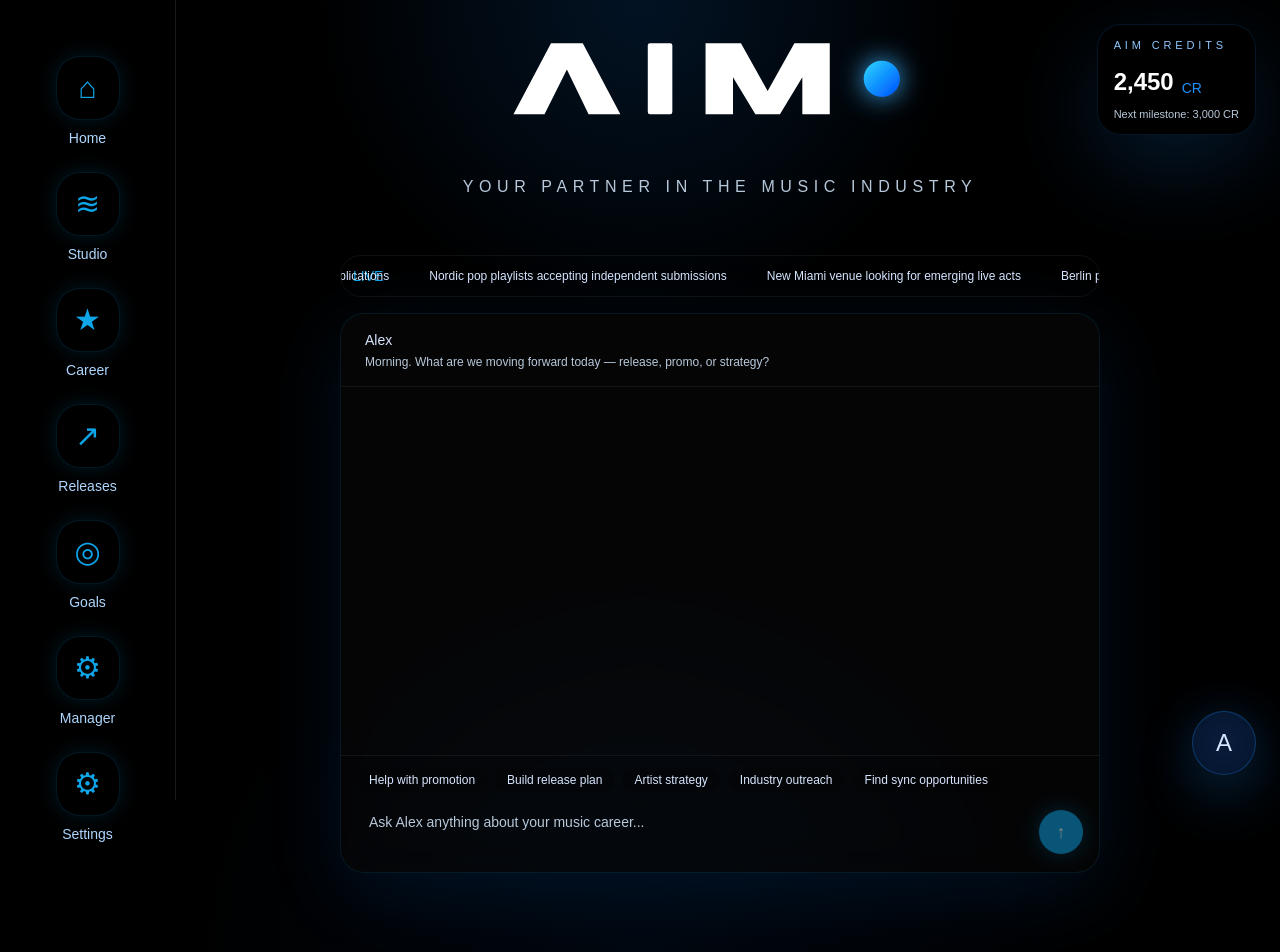
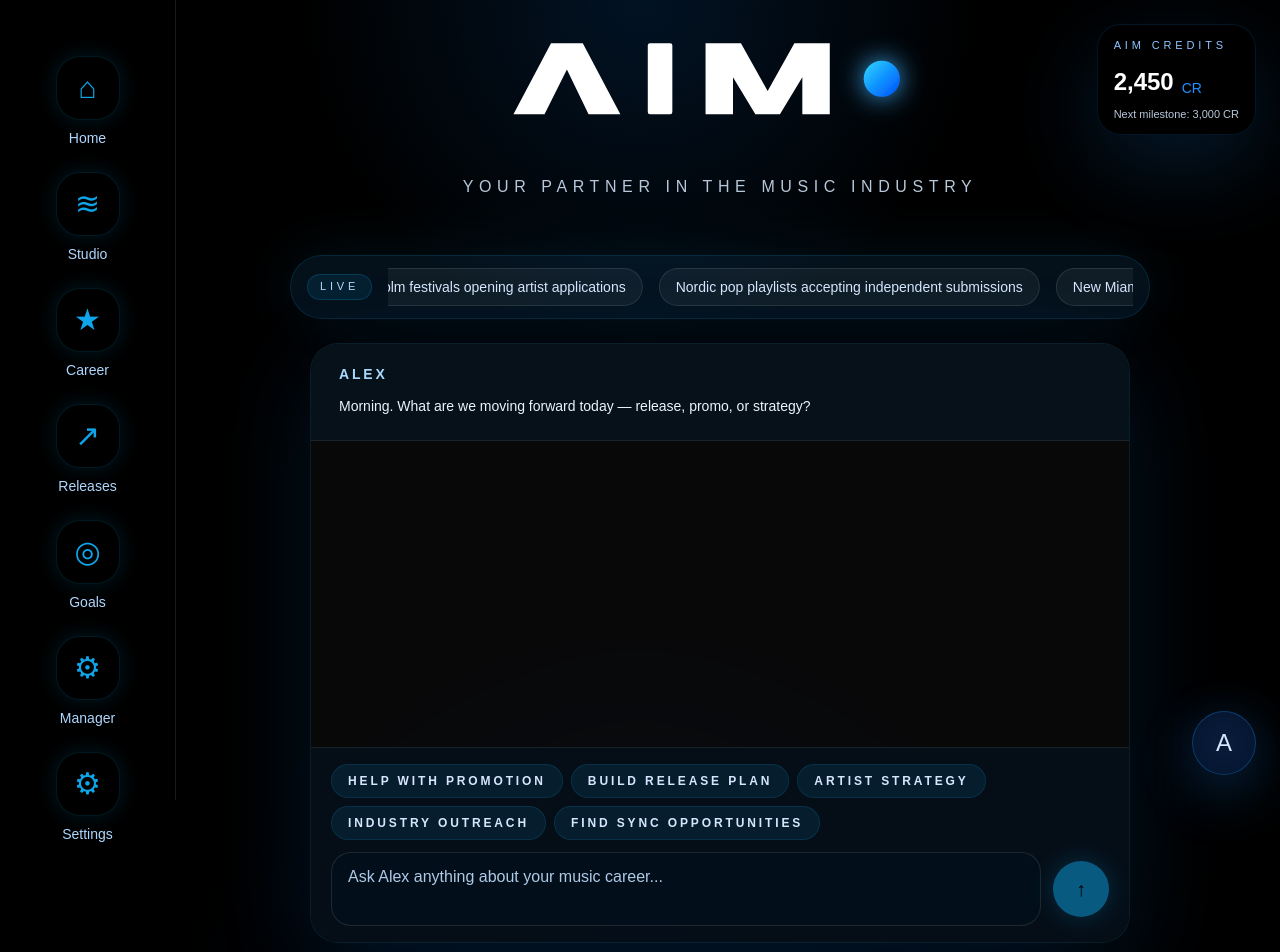
Before and after one commit to petterdazed-cpu/ai-music-manager, a Next.js app: page / in a window 1280 px wide. Shown: the top 952 px of the page. Built offline with nearby package versions, Linux system fonts and the light colour scheme.

Commit message:
polish homepage chat and industry banner

```diff
--- a/app/page.tsx
+++ b/app/page.tsx
@@ -217,11 +217,14 @@ export default function Home() {
           </div>
 
           {/* Slim ticker-style Industry Feed */}
-          <div className="mx-auto mt-6 mb-4 w-full max-w-[760px]">
-            <div className="overflow-hidden rounded-full border border-white/6 bg-black/20 px-3 py-2">
-              <div className="flex gap-3 items-center text-sm text-[#D7E6FF]">
-                <span className="text-[#0ea5e9] mr-2">LIVE</span>
-                <div className="flex gap-4 animate-marquee-left hover:animation-play-state-paused">
+          <div className="mx-auto mt-4 mb-5 w-full max-w-[860px]">
+            <div className="overflow-hidden rounded-[2rem] border border-[#0ea5e9]/15 bg-[#05131f]/90 px-4 py-3 shadow-[0_0_60px_rgba(14,165,233,0.10)]">
+              <div className="flex items-center gap-4 text-sm text-[#D7E6FF]">
+                <div className="rounded-full border border-[#0ea5e9]/20 bg-[#0ea5e9]/10 px-3 py-1 text-[11px] uppercase tracking-[0.35em] text-[#B7D9FF]">
+                  LIVE
+                </div>
+                <div className="min-w-0 flex-1 overflow-hidden">
+                  <div className="flex gap-4 animate-marquee-left hover:animation-play-state-paused whitespace-nowrap text-sm text-[#E7F1FF]">
                     {feedItems.concat(feedItems).map((item, index) => {
                       const id = typeof item === 'string' ? `feed-${index}` : item.id;
                       const title = typeof item === 'string' ? item : item.title;
@@ -229,7 +232,7 @@ export default function Home() {
                         <Link
                           key={`ticker-${index}`}
                           href={`/opportunities/${encodeURIComponent(id)}`}
-                        className="flex-shrink-0 rounded-full px-3 py-1 text-xs text-[#D7E6FF] hover:text-white"
+                          className="flex-shrink-0 rounded-full border border-white/10 bg-white/5 px-4 py-2 text-sm font-medium text-[#D7E6FF] transition hover:border-[#0ea5ff]/30 hover:text-white"
                         >
                           {title}
                         </Link>
@@ -238,48 +241,51 @@ export default function Home() {
                   </div>
                 </div>
               </div>
+            </div>
             <style dangerouslySetInnerHTML={{ __html: `
               @keyframes marquee-left { 0% { transform: translateX(0); } 100% { transform: translateX(-50%); } }
-              .animate-marquee-left { animation: marquee-left 30s linear infinite; }
+              .animate-marquee-left { animation: marquee-left 32s linear infinite; }
               .animate-marquee-left:hover { animation-play-state: paused; }
             ` }} />
           </div>
 
           {/* Chat panel */}
-          <div className="mx-auto mt-4 w-full max-w-[760px]">
-            <div className="flex flex-col h-[560px] rounded-[1.5rem] border border-[#0ea5e9]/12 bg-white/[0.02] p-0 shadow-[0_20px_80px_rgba(10,132,255,0.12)] backdrop-blur-xl overflow-hidden">
-              <div className="px-6 py-4 border-b border-white/6 text-left">
-                <div className="text-sm text-[#D7E6FF]">Alex</div>
-                <div className="mt-1 text-xs text-[#B7C8DA]">Morning. What are we moving forward today — release, promo, or strategy?</div>
+          <div className="mx-auto mt-6 w-full max-w-[820px]">
+            <div className="flex flex-col h-[600px] rounded-[1.75rem] border border-[#0ea5e9]/14 bg-white/[0.03] p-0 shadow-[0_24px_100px_rgba(10,132,255,0.14)] backdrop-blur-xl overflow-hidden">
+              <div className="px-7 py-5 border-b border-white/8 text-left bg-[#07131f]/80">
+                <div className="text-sm font-semibold uppercase tracking-[0.2em] text-[#A8D9FF]">Alex</div>
+                <div className="mt-2 text-sm leading-7 text-[#E8F4FF] font-medium">
+                  Morning. What are we moving forward today — release, promo, or strategy?
+                </div>
               </div>
 
-              <div ref={historyRef} className="flex-1 overflow-y-auto p-6 space-y-3">
+              <div ref={historyRef} className="flex-1 overflow-y-auto p-7 space-y-4">
                 {messages.map((m) => (
                   <div key={m.id} className={`flex ${m.role === 'user' ? 'justify-end' : 'justify-start'}`}>
                     <div className={
                       m.role === 'user'
-                        ? 'rounded-2xl px-4 py-2 bg-[#0ea5e9] text-black text-sm max-w-[80%]'
+                        ? 'rounded-[1.5rem] px-5 py-3 bg-[#0ea5e9] text-black text-base leading-7 max-w-[80%] shadow-[0_8px_30px_rgba(14,165,233,0.14)]'
                         : m.role === 'alex'
-                        ? 'rounded-2xl px-4 py-2 bg-white/[0.02] border border-white/6 text-[#D7E6FF] text-sm max-w-[80%]'
-                        : 'rounded-2xl px-4 py-2 bg-[#ff4d4f]/10 border border-[#ff4d4f]/20 text-[#ffb3b3] text-sm max-w-[80%]'
+                        ? 'rounded-[1.5rem] px-5 py-3 bg-white/[0.03] border border-white/8 text-[#D7E6FF] text-base leading-7 max-w-[80%] shadow-[0_8px_30px_rgba(10,132,255,0.08)]'
+                        : 'rounded-[1.5rem] px-5 py-3 bg-[#ff4d4f]/10 border border-[#ff4d4f]/20 text-[#ffb3b3] text-base leading-7 max-w-[80%]'
                     }>
-                      <div className="whitespace-pre-wrap">{m.text}{isLoading && m.role === 'alex' ? <span className="inline-block ml-1 w-1 h-4 bg-white animate-pulse" /> : null}</div>
+                      <div className="whitespace-pre-wrap break-words">{m.text}{isLoading && m.role === 'alex' ? <span className="inline-block ml-2 h-4 w-1 rounded-full bg-white animate-pulse" /> : null}</div>
                     </div>
                   </div>
                 ))}
                 {errorText ? <div className="text-sm text-[#ffb3b3]">{errorText}</div> : null}
               </div>
 
-              <div className="px-4 py-3 border-t border-white/6 bg-black/10">
+              <div className="px-5 py-4 border-t border-white/8 bg-[#050f19]/90">
                 <div className="mb-3 flex flex-wrap gap-2">
                   {suggestions.map((s) => (
-                    <button key={s} className="rounded-full bg-black/20 px-3 py-1 text-xs text-[#D7E6FF] hover:bg-[#0ea5e9]/8" onClick={() => setInputValue(s)}>{s}</button>
+                    <button key={s} className="rounded-full border border-[#0ea5e9]/15 bg-[#0ea5e9]/10 px-4 py-2 text-xs font-semibold uppercase tracking-[0.24em] text-[#D7E6FF] transition hover:bg-[#0ea5e9]/15" onClick={() => setInputValue(s)}>{s}</button>
                   ))}
                 </div>
 
                 <div className="flex items-center gap-3">
                   <textarea
-                    className="flex-1 max-h-24 min-h-[48px] resize-none rounded-xl bg-transparent px-3 py-2 text-sm text-white outline-none placeholder:text-[#B7C8DA]"
+                    className="flex-1 min-h-[58px] resize-none rounded-[1.25rem] border border-white/10 bg-[#03101b]/95 px-4 py-3 text-base text-white outline-none placeholder:text-[#AFC9E6] focus:border-[#0ea5e9]/40 focus:ring-2 focus:ring-[#0ea5e9]/15"
                     placeholder={placeholder}
                     value={inputValue}
                     onChange={(e) => setInputValue(e.target.value)}
@@ -287,7 +293,7 @@ export default function Home() {
                     disabled={isLoading}
                   />
                   <button
-                    className="flex h-11 w-11 items-center justify-center rounded-full bg-[#0ea5e9] text-lg font-bold text-white shadow-[0_0_25px_rgba(14,165,233,0.45)] disabled:opacity-50 disabled:cursor-not-allowed"
+                    className="flex h-14 w-14 items-center justify-center rounded-full bg-[#0ea5e9] text-xl font-bold text-black shadow-[0_0_25px_rgba(14,165,233,0.45)] disabled:opacity-50 disabled:cursor-not-allowed"
                     onClick={handleSendMessage}
                     disabled={isLoading || !inputValue.trim()}
                   >
```
Lines whose indentation alone changed are shown as unchanged.
